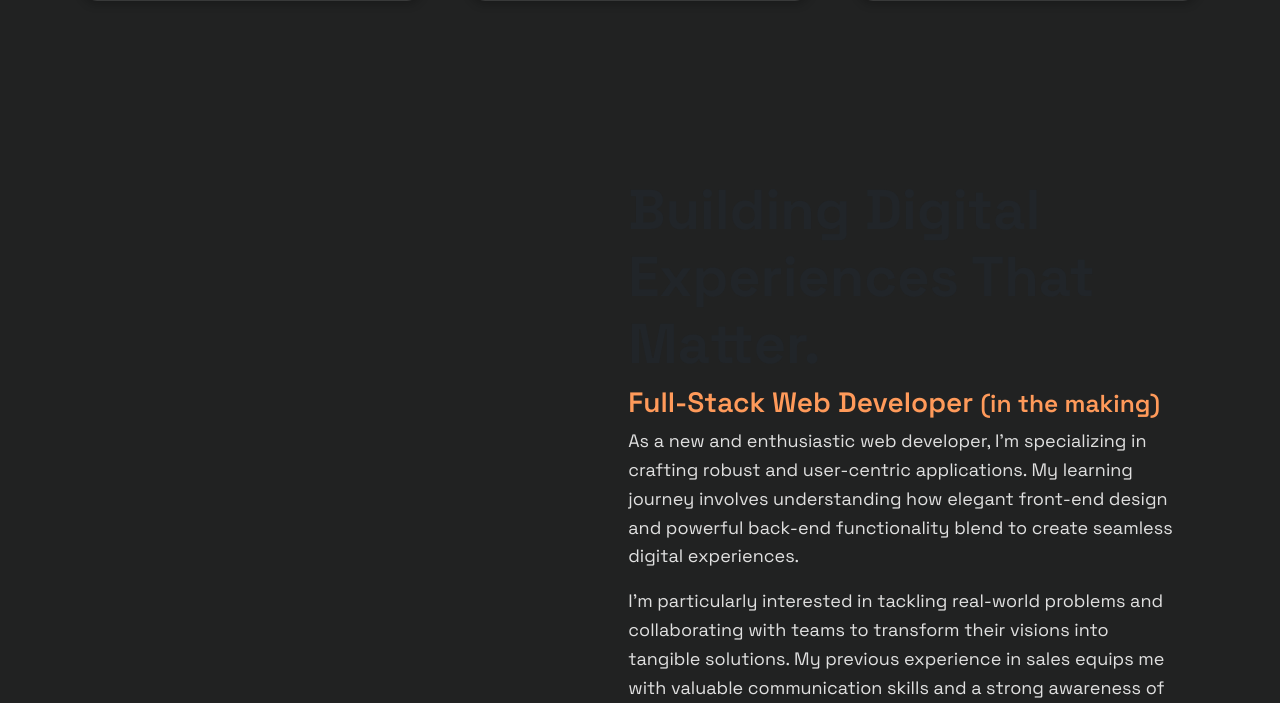
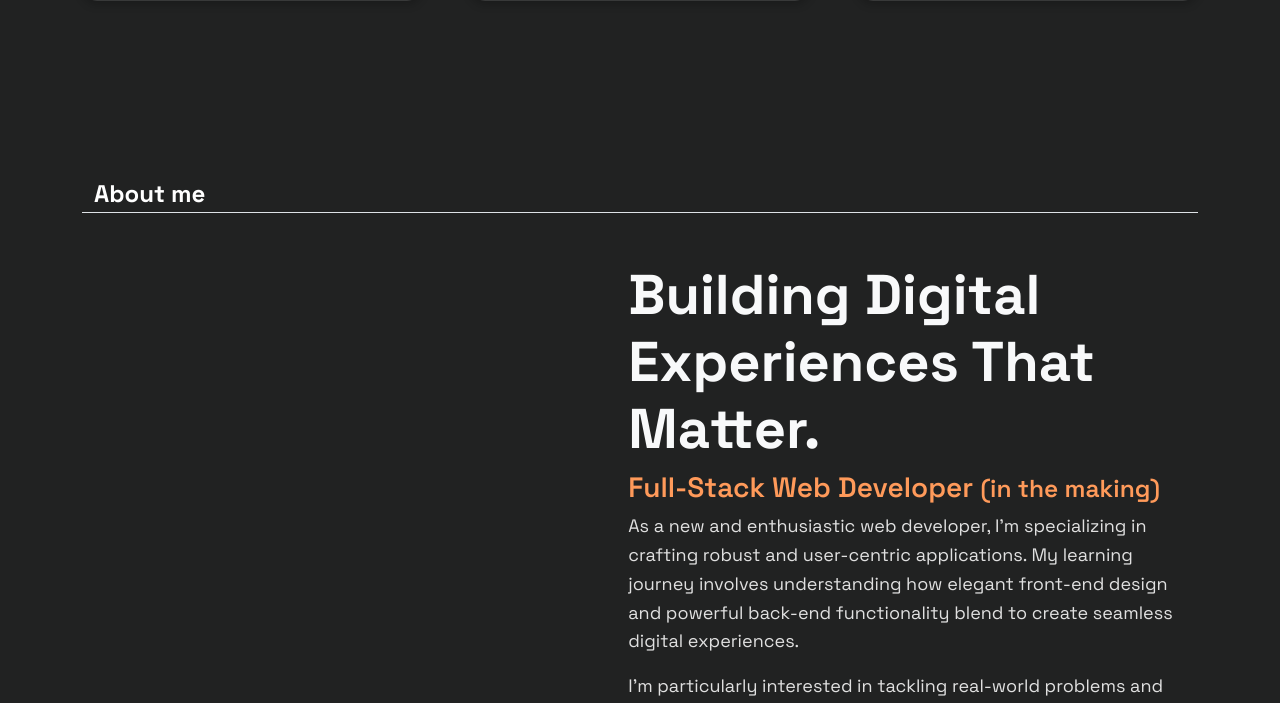
Before and after one commit to PyLou317/flask-portfolio-site, a Flask app: page / in a window 1280 px wide. Shown: the part 1339-2042 px from the top of the page. Run offline with Flask 3, Linux system fonts and the light colour scheme; grey boxes labelled with a size stand in for pictures from a placeholder-image service; some libraries are stand-ins or nearby versions.

Commit message:
update heading

```diff
--- a/templates/components/about.html
+++ b/templates/components/about.html
@@ -2,9 +2,12 @@
 <div class="section about-section gray-bg" id="about">
     <div class="container">
         <div class="row align-items-center justify-content-around flex-row-reverse">
+            <div class="row">
+                <span id="project-header"class="fw-bold mb-5 border-bottom">About me</span>
+            </div>
             <div class="col-lg-6">
                 <div class="about-text">
-                    <h1 class="display-4 fw-bold dark-color">Building Digital Experiences That Matter.</h1>
+                    <h1 class="display-4 fw-bold text-light">Building Digital Experiences That Matter.</h1>
                     <h3 class="fw-semibold">Full-Stack Web Developer <small>(in the making)</small></h3>
                     <p>
                         As a new and enthusiastic web developer, I'm specializing in crafting robust and user-centric applications. My learning journey involves understanding how elegant front-end design and powerful back-end functionality blend to create seamless digital experiences.
```
